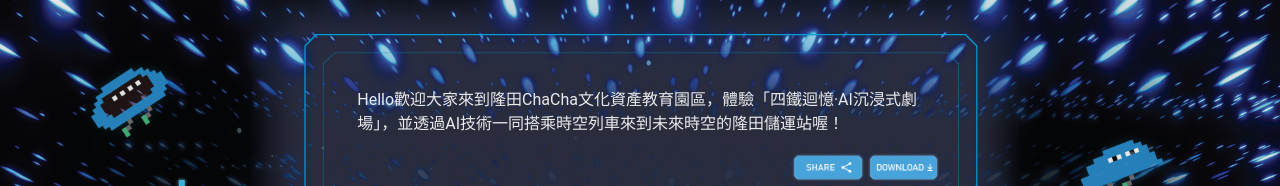
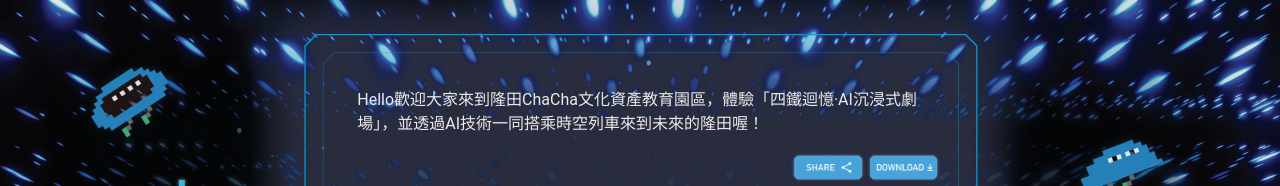
Before and after one commit to MoonShineVFX/chacha-website, a React (Vite) app: page / in a window 1280 px wide. Shown: the top 186 px of the page. Built offline with nearby package versions, Linux system fonts and the light colour scheme.

Commit message:
Update App.jsx

```diff
--- a/src/App.jsx
+++ b/src/App.jsx
@@ -226,7 +226,7 @@ function App() {
                   : "pt-[2%] px-[3%]"
               }`}
             >
-              Hello歡迎大家來到隆田ChaCha文化資產教育園區，體驗「四鐵迴憶·AI沉浸式劇場」，並透過AI技術一同搭乘時空列車來到未來時空的隆田儲運站喔！
+              Hello歡迎大家來到隆田ChaCha文化資產教育園區，體驗「四鐵迴憶·AI沉浸式劇場」，並透過AI技術一同搭乘時空列車來到未來的隆田喔！
             </div>
             <div className={`flex w-full items-end gap-2 justify-end      `}>
               <div
```
